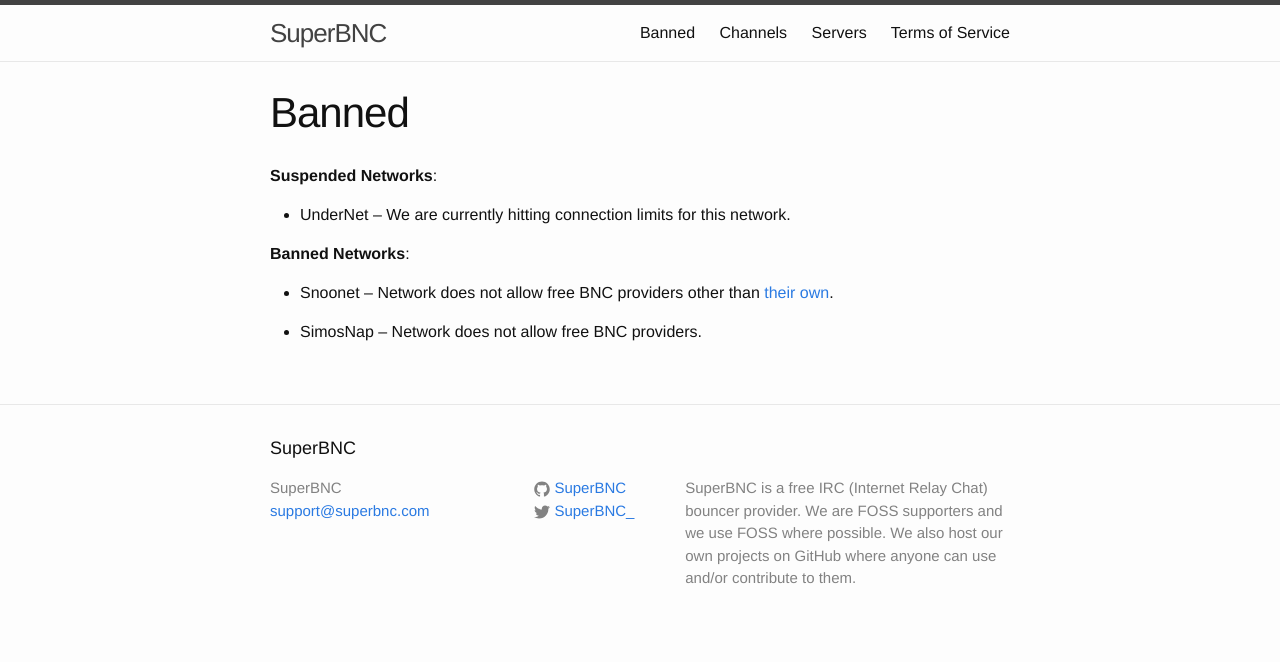
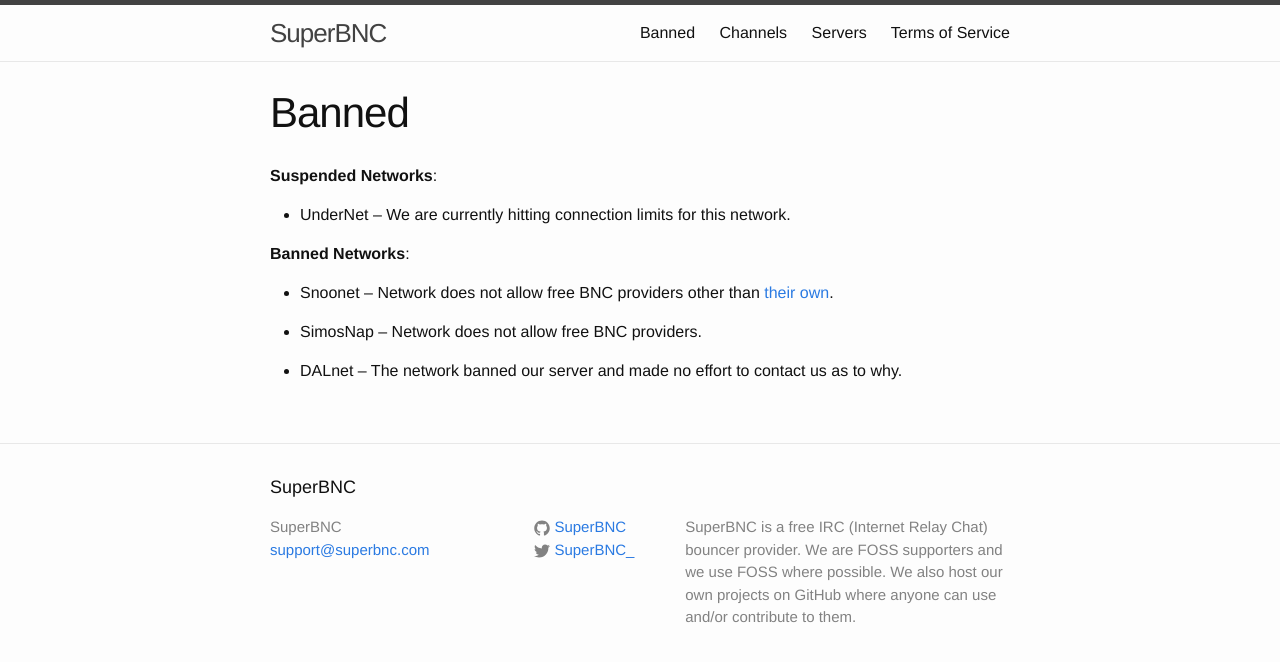
Before and after one commit to itslukej/www, a Jekyll site: the page built from banned.md, in a window 1280 px wide. Shown: the top 662 px of the page. Built offline with Jekyll 4.4.1, drawn with Linux system fonts in a browser that asks for light colours.

Commit message:
Add DALnet to banned list

```diff
--- a/banned.md
+++ b/banned.md
@@ -12,3 +12,5 @@ permalink: /banned/
 * Snoonet -- Network does not allow free BNC providers other than [their own](https://snoonet.org/bnc).
 
 * SimosNap -- Network does not allow free BNC providers.
+
+* DALnet -- The network banned our server and made no effort to contact us as to why.
--- a/mywot2b379f600c5ed4e9437c.html
+++ /dev/null
@@ -1 +0,0 @@
-4c794466e010899b6f8b9059a6726852
```
